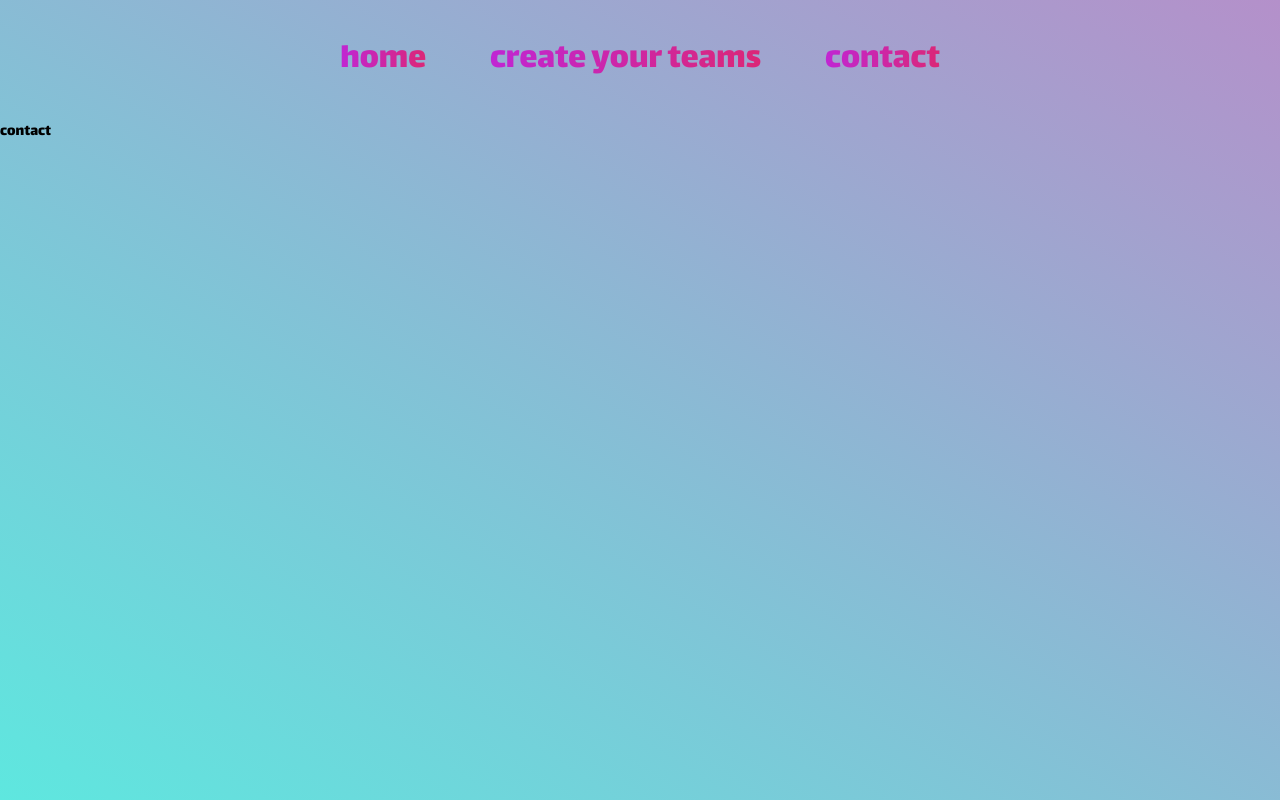
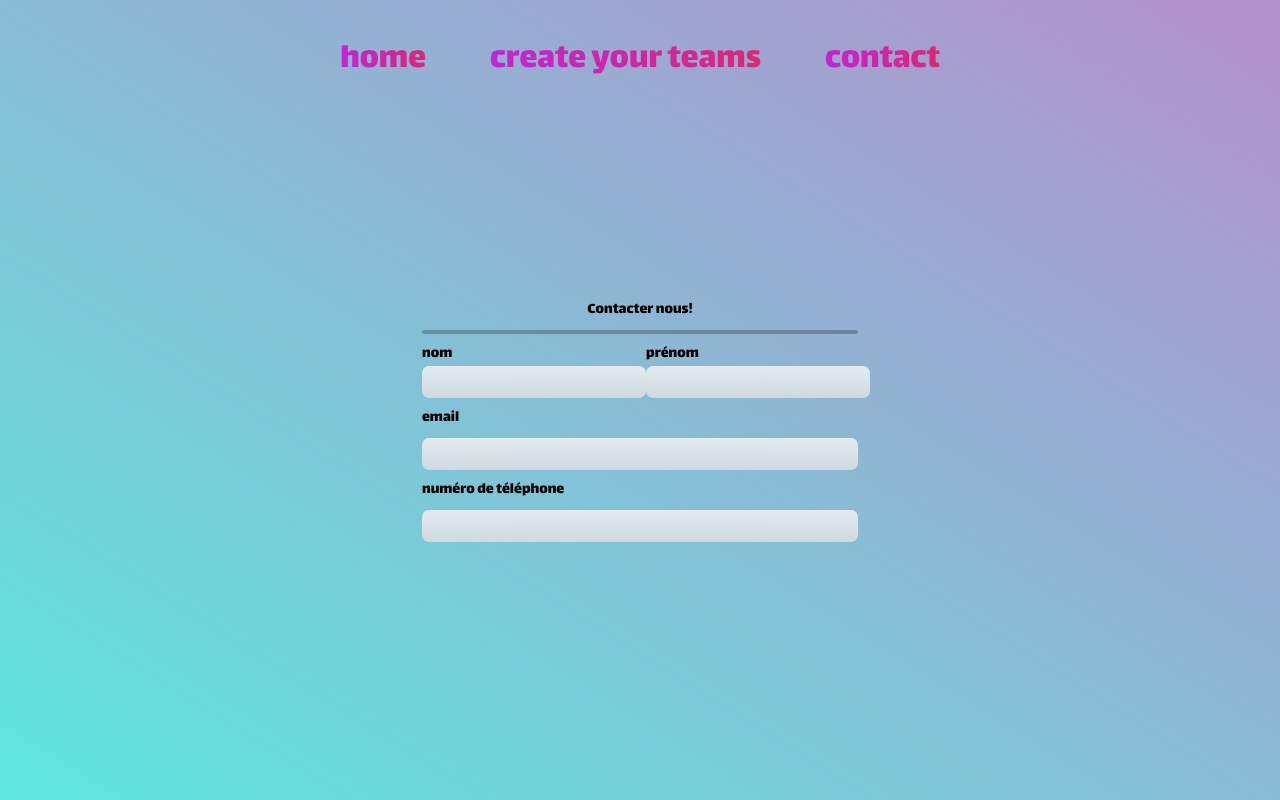
Before and after one commit to IK62/team-list, a React (Vite) app: page /contact in a window 1280 px wide. Built offline with nearby package versions, Linux system fonts and the light colour scheme.

Commit message:
added contact page

```diff
--- a/src/components/contact.jsx
+++ b/src/components/contact.jsx
@@ -1,7 +1,26 @@
 function contact() {
-    return (
-        <h1>contact</h1>
-    )
+  return (
+    <div className="w-full h-3/4 flex justify-center items-center">
+      <form className="flex flex-col w-[500px] p-8 gap-y-2">
+        <h1 className="text-center">Contacter nous!</h1>
+        <div className="w-full h-1 bg-black opacity-25 rounded-full"></div>
+        <div className="flex justify-between">
+          <div className="flex flex-col">
+            <label>nom</label>
+            <input type="text" className="text-input"/>
+          </div>
+          <div className="flex flex-col">
+            <label>prénom</label>
+            <input type="text" className="text-input"/>
+          </div>
+        </div>
+        <label>email</label>
+        <input type="text" className="text-input"/>
+        <label>numéro de téléphone</label>
+        <input type="text" className="text-input"/>
+      </form>
+    </div>
+  )
 }
 
 export default contact
```
